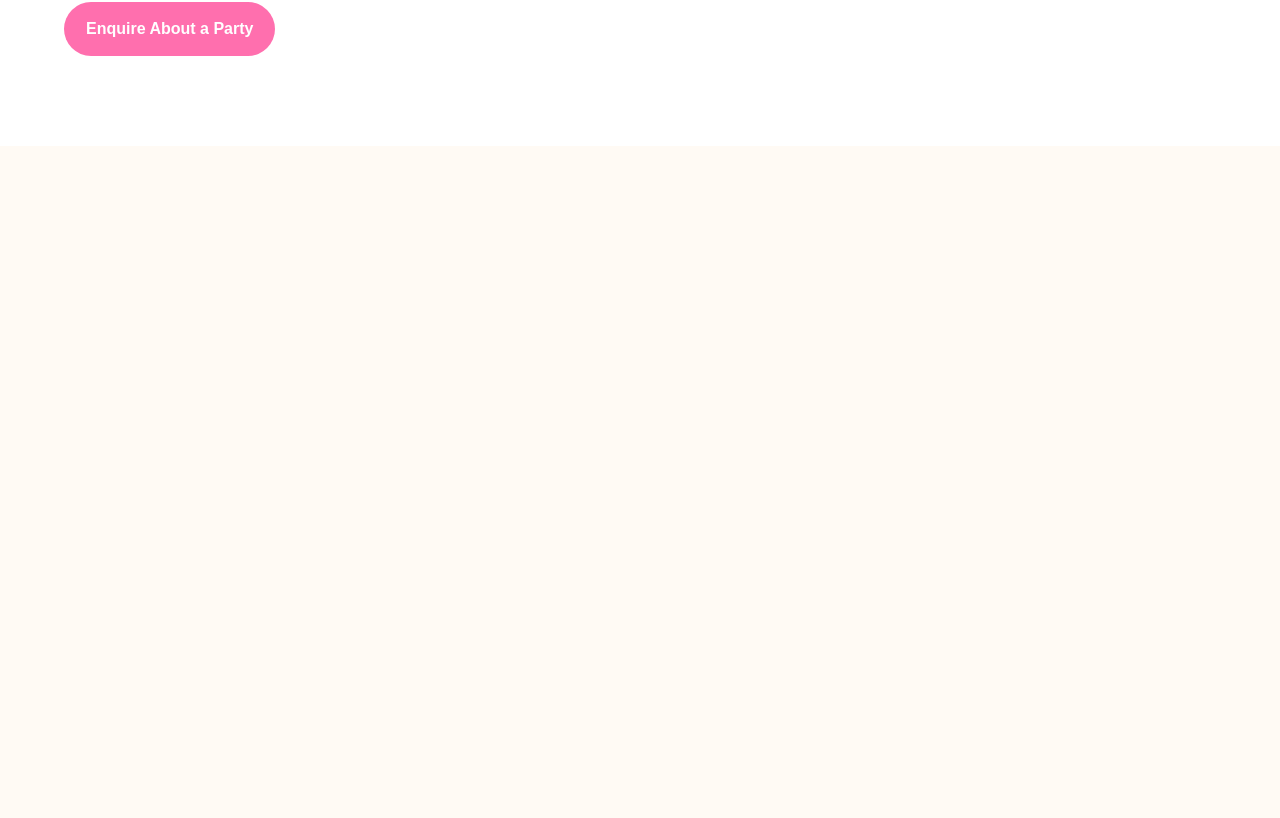
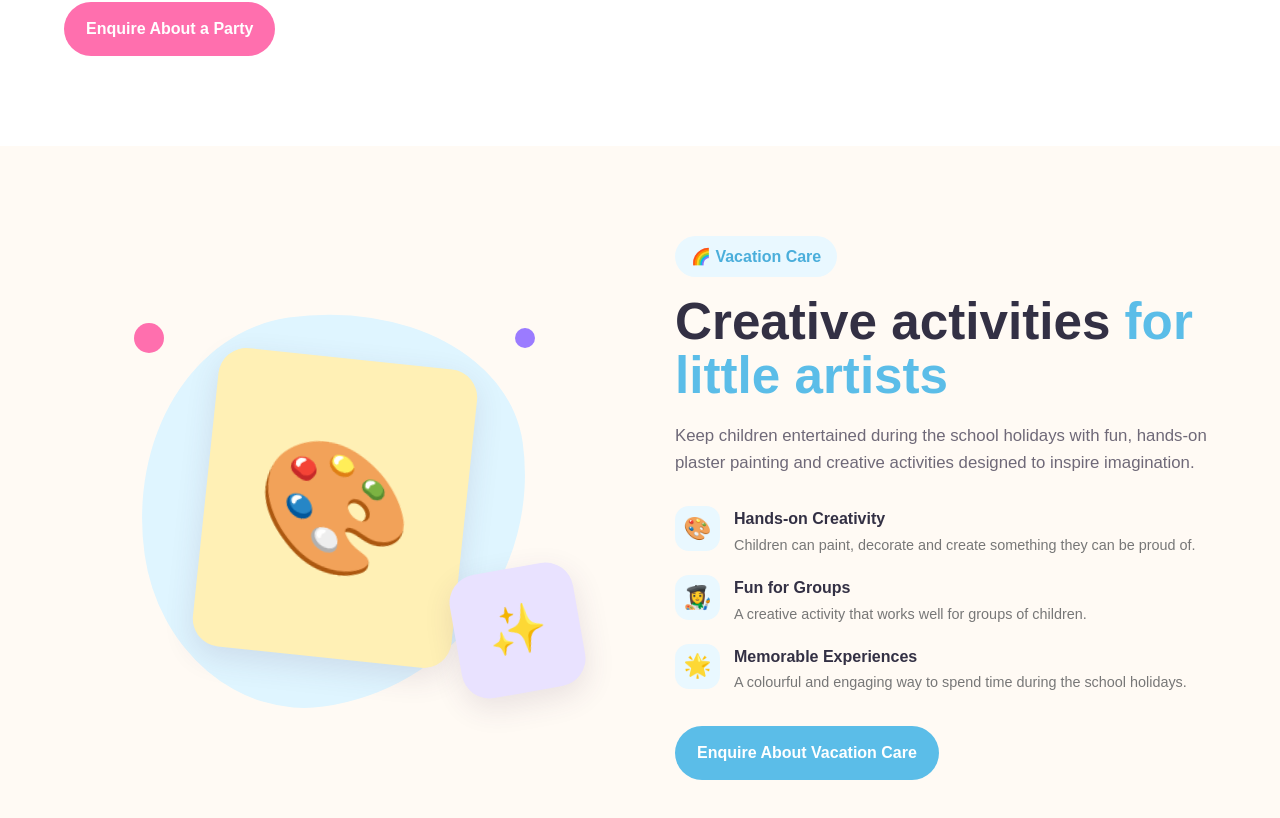
Before and after one commit to AllenRuiGuo/paint-and-play, a React (Vite) app: page / in a window 1280 px wide. Shown: the part 2669-3487 px from the top of the page. Before the commit the page ends 2815 px from the top, so only its background shows below. Built offline with nearby package versions, Linux system fonts and the light colour scheme.

Commit message:
Add VacationCare to home

```diff
--- a/src/pages/home.jsx
+++ b/src/pages/home.jsx
@@ -3,6 +3,7 @@ import Hero from "../components/Hero/Hero";
 import Activities from "../components/Activities/Activities";
 import Products from "../components/Products/Products";
 import BirthdayParties from "../components/BirthdayParties/BirthdayParties";
+import VacationCare from "../components/VacationCare/VacationCare";
 
 function Home() {
     return (
@@ -12,6 +13,7 @@ function Home() {
             <Activities />
             <Products />
             <BirthdayParties />
+            <VacationCare />
         </>
     );
 }
```
